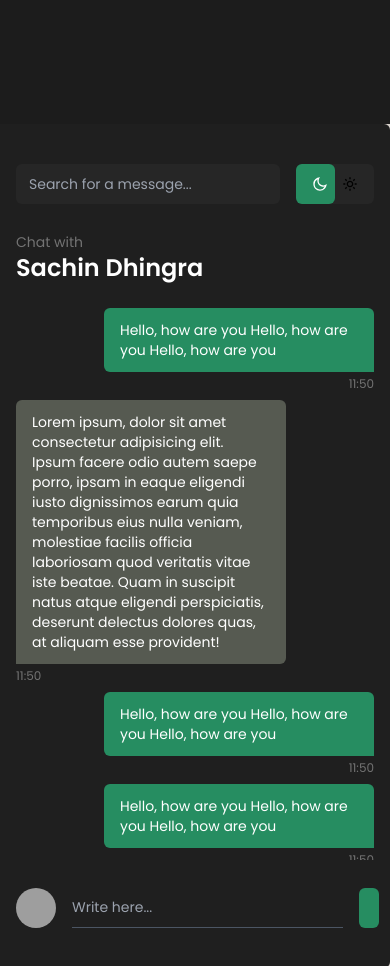
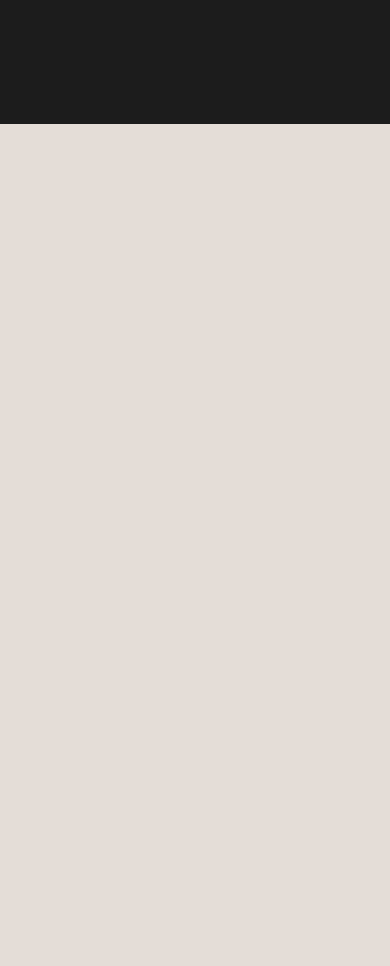
Before and after one commit to KrishnaDhingra/chat-app, a React (Create React App) app: page / in a window 390 px wide. Shown: the part 720-1686 px from the top of the page. After the commit the page ends 844 px from the top, so only its background shows below. Built offline with nearby package versions, Linux system fonts and the light colour scheme; grey boxes are pictures that could not be loaded.

Commit message:
Made some changes but didn't like them so removed them

```diff
--- a/package.json
+++ b/package.json
@@ -11,6 +11,7 @@
     "react-dom": "^17.0.2",
     "react-icons": "^4.3.1",
     "react-router": "^6.1.1",
+    "react-router-dom": "^6.1.1",
     "react-scripts": "5.0.0-next.58",
     "web-vitals": "^2.1.2"
   },
--- a/src/App.js
+++ b/src/App.js
@@ -7,10 +7,12 @@
 function App() {
 
   const [ theme, setTheme ] = useState('theme-dark')
+  const [otherUsersContainerDisplay, setotherUsersContainerDisplay] = useState('grid')
+  const [mainContainerDisplay, setmainContainerDisplay] = useState('hidden')
+
   const toggleTheme = () => {
     if(theme == 'theme-dark'){return setTheme('theme-light')}
     setTheme('theme-dark')
-    console.log(theme)
   }
 
   return (
--- a/src/components/chats/main-chats-container.js
+++ b/src/components/chats/main-chats-container.js
@@ -6,7 +6,7 @@
 
 export default function MainChatsContainer(props) {
     return (
-        <div className="outer-chat-container z-0 bg-chatContainer h-[100vh] lg:max-h-[92vh] lg:w-full py-10 pl-4 sm:pl-10 grid gap-7 rounded-r-md m-0">
+        <div className="outer-chat-container z-0 bg-chatContainer h-[100vh] lg:max-h-[92vh] lg:w-full py-10 pl-4 sm:pl-10 hidden sm:grid gap-7 rounded-r-md m-0">
             <div className="w-full flex gap-4 pr-4 sm:pr-10">
                 <SearchBar/>
                 <ModeSwitcher onSelect={props.onSelect}/>
```
Also changed, not shown: src/setupTests.js (added, +5 -0 lines), 1 other file (tests, documents, lock files or other folders).
